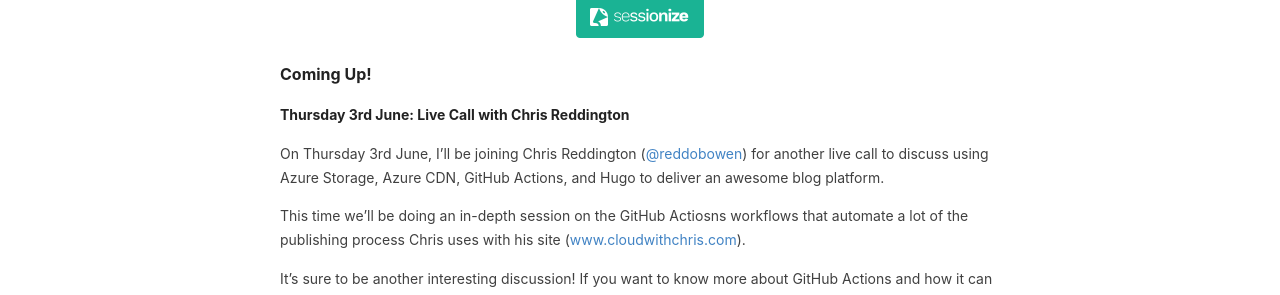
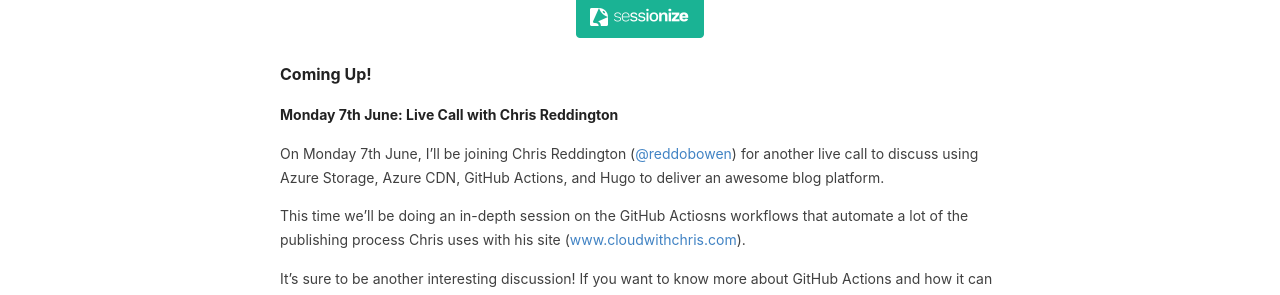
Before and after one commit to irishtechie/irishtechie.github.io, a Jekyll site: the page built from _pages/community.md, in a window 1280 px wide and 900 px high, scrolled down 658 px. Shown: the part 154-449 px from the top of the window. Built offline with Jekyll 4.4.1, drawn with Linux system fonts in a browser that asks for light colours.

Commit message:
Update community.md

```diff
--- a/_pages/community.md
+++ b/_pages/community.md
@@ -26,9 +26,9 @@
 
 #### Coming Up!
 
-###### Thursday 3rd June: Live Call with Chris Reddington
+###### Monday 7th June: Live Call with Chris Reddington
 
-On Thursday 3rd June, I'll be joining Chris Reddington ([@reddobowen](https://twitter.com/reddobowen){:target="_blank"}) for another live call to discuss using Azure Storage, Azure CDN, GitHub Actions, and Hugo to deliver an awesome blog platform.
+On Monday 7th June, I'll be joining Chris Reddington ([@reddobowen](https://twitter.com/reddobowen){:target="_blank"}) for another live call to discuss using Azure Storage, Azure CDN, GitHub Actions, and Hugo to deliver an awesome blog platform.
 
 This time we'll be doing an in-depth session on the GitHub Actiosns workflows that automate a lot of the publishing process Chris uses with his site ([www.cloudwithchris.com](https://www.cloudwithchris.com/){:target="_blank"}).
 
```
